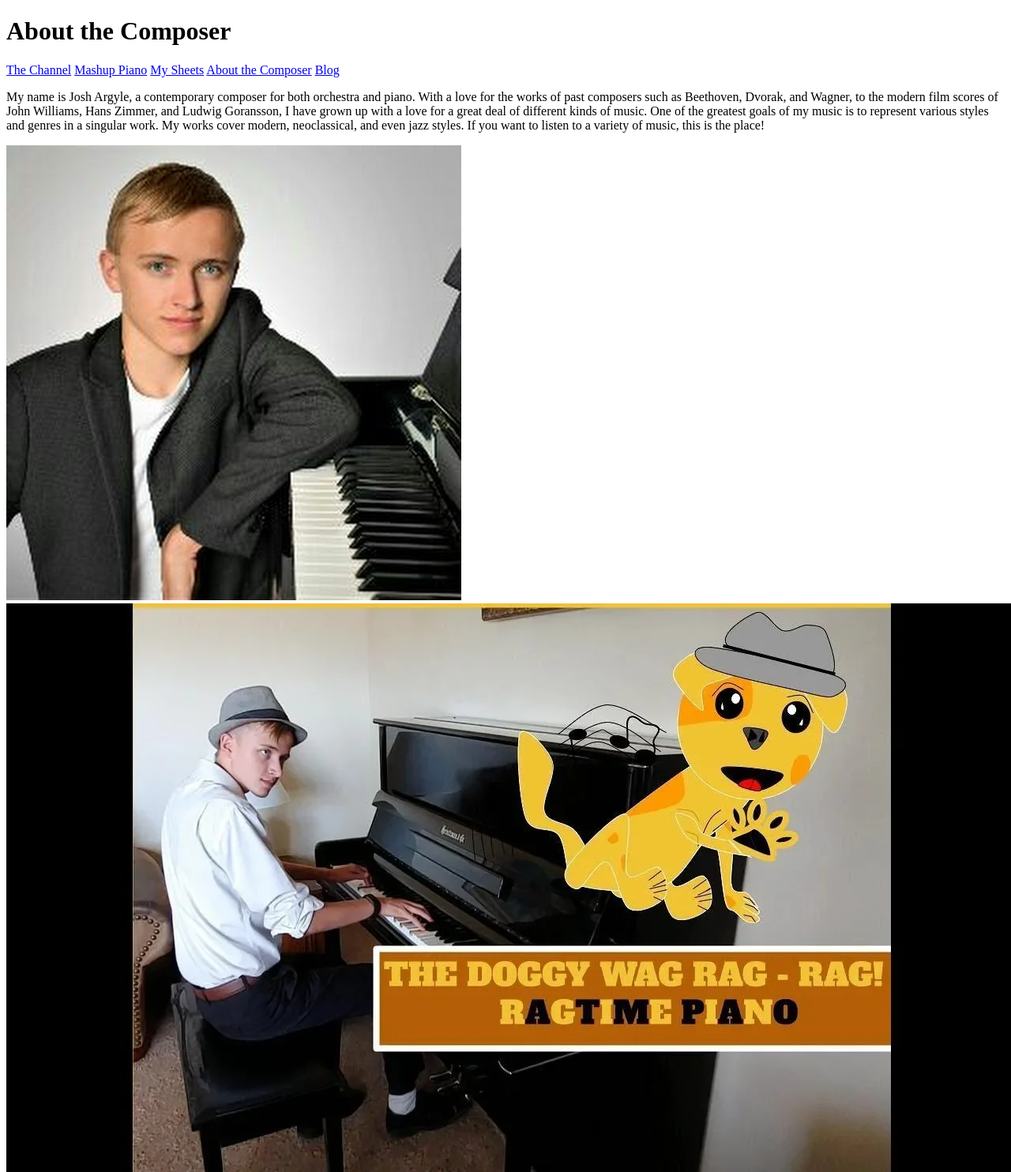
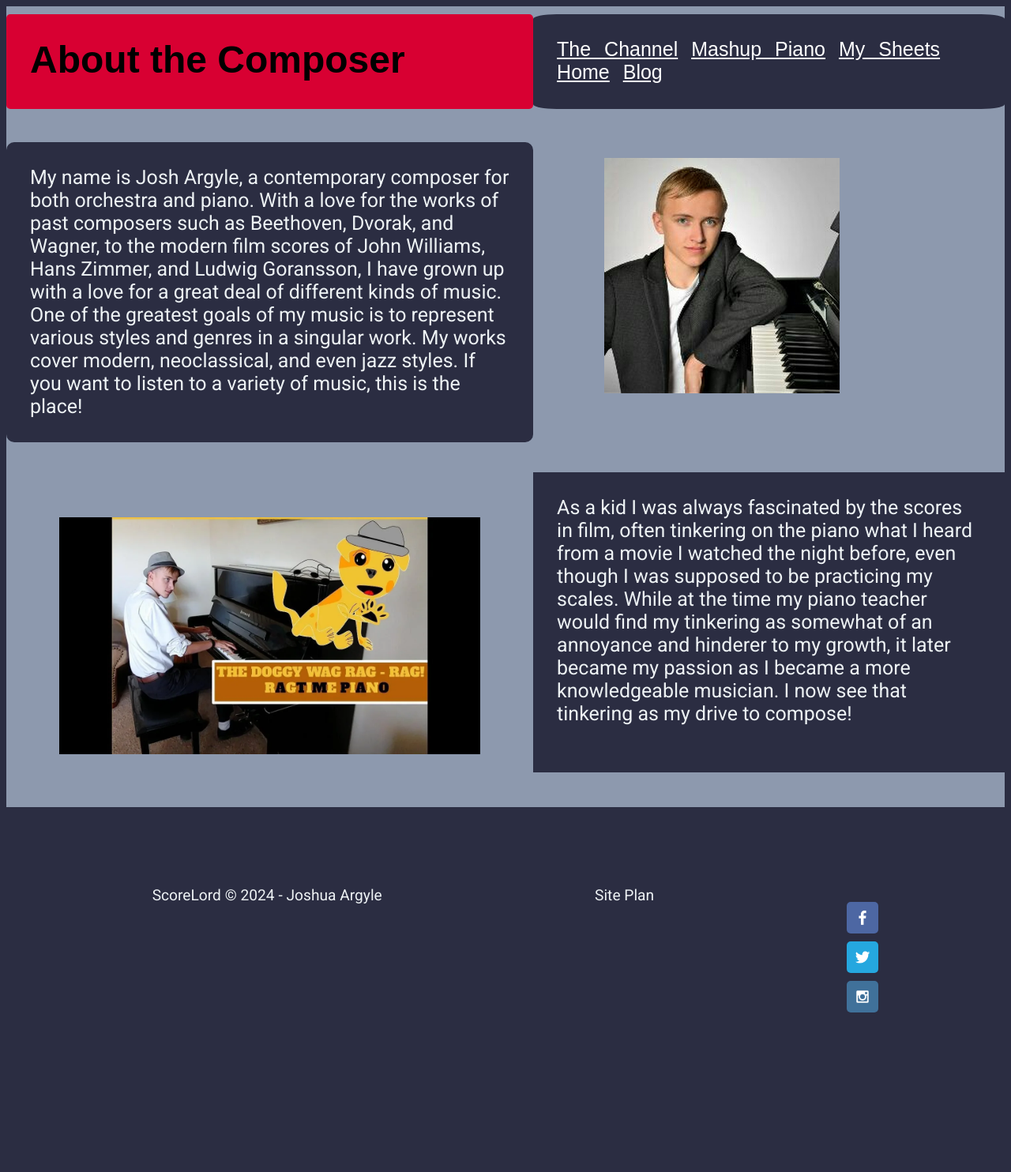
Before and after one commit to Joshua-Argyle/WDD130B, a plain HTML site: page scorelord/about_the_composer.html in a window 1280 px wide. Shown: the top 1484 px of the page at 79% size. After the commit the page ends 1322 px from the top, so only its background shows below. Drawn offline with Linux system fonts and the light colour scheme; a web font is replaced by a local one.

Commit message:
Added CSS to About the Composer Page.

```diff
--- a/scorelord/about_the_composer.html
+++ b/scorelord/about_the_composer.html
@@ -3,18 +3,21 @@
 <head>
     <meta charset="UTF-8">
     <meta name="viewport" content="width=device-width, initial-scale=1.0">
+    <link type="text/css" rel="stylesheet" href="styles/about.css">
     <title>Document</title>
 </head>
 <body>
-    <h1>About the Composer</h1>
+<main>
+    <h1 id='title'>About the Composer</h1>
     <nav>
         <a href="https://www.youtube.com/@SCORELORD-lk8jc">The Channel</a>
         <a href="https://www.youtube.com/@mashuppiano2964/videos">Mashup Piano</a>
         <a href="https://www.musicnotes.com/search/go?af=%20artist%3amashup_piano&lbc=musicnotes&method=and&p=Q&uid=785453515&w=*&cnt=300">My Sheets</a>
-        <a href="about_the_composer.html">About the Composer</a>
+        <a href="index.html">Home</a>
         <a href="blog.html">Blog</a>
     </nav>
-    <p>
+
+    <p id="me">
         My name is Josh Argyle, a contemporary composer for both
 orchestra and piano. With a love for the works of past
 composers such as Beethoven, Dvorak, and Wagner, to the
@@ -26,11 +29,11 @@ singular work. My works cover modern, neoclassical, and
 even jazz styles. If you want to listen to a variety of music,
 this is the place!
     </p>
-    <img src="Images for Personal Website/Me.jpg" alt="Joshua Argyle Profile Pic">
+    <img id='me_pic' src="Images for Personal Website/Me.jpg" alt="Joshua Argyle Profile Pic">
 
-    <img src="Images for Personal Website/Me_playing_piano.webp" alt="Josh Argyle Playing the Piano">
+    <img id='me_at_piano' src="Images for Personal Website/Me_playing_piano.webp" alt="Josh Argyle Playing the Piano">
 
-    <p>As a kid I was always fascinated by the scores in
+    <p id="childhood">As a kid I was always fascinated by the scores in
         film, often tinkering on the piano what I heard
         from a movie I watched the night before, even
         though I was supposed to be practicing my
@@ -40,6 +43,7 @@ this is the place!
         passion as I became a more knowledgeable
         musician. I now see that tinkering as my drive to
         compose!</p>
+</main>
     <footer>
             <p>ScoreLord &copy; 2024 - Joshua Argyle</p>
     <p><a href="site-plan.html">Site Plan</a></p>
--- /dev/null
+++ b/scorelord/styles/about.css
@@ -0,0 +1,135 @@
+@import url('https://fonts.googleapis.com/css2?family=Bebas+Neue&family=Caveat:wght@400..700&family=Creepster&family=Grenze+Gotisch:wght@100..900&family=Roboto:ital,wght@0,100;0,300;0,400;0,500;0,700;0,900;1,100;1,300;1,400;1,500;1,700;1,900&display=swap');
+
+@import url('https://fonts.googleapis.com/css2?family=Bebas+Neue&family=Caveat:wght@400..700&family=Creepster&family=Roboto:ital,wght@0,100;0,300;0,400;0,500;0,700;0,900;1,100;1,300;1,400;1,500;1,700;1,900&display=swap');
+body {
+    background-color: #2B2D42;
+}
+
+main {
+    display: grid;
+    grid-template-columns: 1/3;
+    grid-template-rows: 1/4;
+    background-color: #8D99AE;
+}
+#title {
+    grid-column: 1/2;
+    grid-row: 1/2;
+}
+nav {
+    grid-column: 2/3;
+    grid-row: 1/2;
+    display: inline;
+    justify-content: space-around;
+    z-index: 1;
+    background-color: #2B2D42;
+    font-size: 25px;
+    text-decoration: none;
+    font-family: "Grenze Gotisch", sans-serif;
+    color: white;
+    padding: 30px;
+    border-radius: 5%;
+    max-height: 60px;
+    min-height: 60px;
+    margin-top: 10px;
+    word-spacing: 10px;
+}
+a {
+    color: white;
+}
+img {
+    width: 50%;
+    padding: 10%;
+    border-radius: 10px;
+}
+h1, h2, h3, h4, h5, h6 {
+    font-family: "Grenze Gotisch", sans-serif;
+    color: black;
+    font-size: 3em;
+    padding: 30px;
+    border-radius: 5px;
+    background-color: #D80032;
+    max-height: 60px;
+    min-height: 60px;
+    margin-top: 10px;
+}
+.wrapper {
+    background-color: #2B2D42;
+}
+
+p {
+    font-family: Roboto, Helvetica, sans-serif;
+    color: var(--paragraph-color-on-white);
+    font-size: 25px;
+    padding: 30px;
+    color: #EDF2F4;
+    z-index: 1;
+    background-color: #2B2D42;
+    max-height: 300px;
+    margin-top: 10px;
+    min-height: 150px;
+    padding-bottom: 50px;
+}
+#me {
+    grid-column: 1/2;
+    grid-row: 2/3;
+    border-radius: 10px;
+}
+#me_pic {
+    grid-column: 2/3;
+    grid-row: 2/3;
+    padding: 5% 15% 15% 15%;
+    border-width: 20px;
+    border-color: #D80032;
+
+}
+#me_at_piano {
+    grid-column: 1/2;
+    grid-row: 3/4;
+    width: 80%;
+}
+
+#childhood {
+    grid-column: 2/3;
+    grid-row: 3/4;
+}
+footer {
+    background-color: #2B2D42;
+    color: black;
+    padding: 15px 50px;
+    margin-top: 150px;
+    display: flex;
+    justify-content: space-around;
+    align-items: center;
+    max-height: 50px;
+}
+footer a {
+    color: #EDF2F4;
+    text-decoration: none;
+}
+footer a:hover {
+    color: black;
+}
+footer p {
+    font-size: 1.2em;
+}
+footer p a:hover {
+    text-decoration: underline;
+}
+.social img {
+
+    max-height: 50px;
+    display: grid;
+    grid-template-columns: 1/4;
+    width: 80%;
+
+}
+#f {
+    grid-column: 1/2;
+}
+#t {
+    grid-column: 2/3;
+}
+
+#i {
+    grid-column: 3/4;
+}
--- a/scorelord/styles/home-page.css
+++ b/scorelord/styles/home-page.css
@@ -73,9 +73,9 @@ p {
     color: #EDF2F4;
     z-index: 1;
     background-color: #2B2D42;
-    max-height: 200px;
-    margin-top: 200px;
-    min-height: 150px;
+    max-height: 500px;
+    margin-top: 300px;
+    min-height: 200px;
   }
 h1 {
     grid-column: 1/2;
@@ -185,7 +185,7 @@ footer {
     max-height: 100px;
 }
 footer a {
-    color: black;
+    color: #EDF2F4;
     text-decoration: none;
 }
 footer a:hover {
@@ -199,13 +199,14 @@ footer p a:hover {
 }
 .social img {
     padding-top: 15px;
-    max-height: 100px;
+    max-height: 150px;
     display: grid;
     grid-template-columns: 1/4;
 
 }
 #f {
     grid-column: 1/2;
+
 }
 #t {
     grid-column: 2/3;
```
